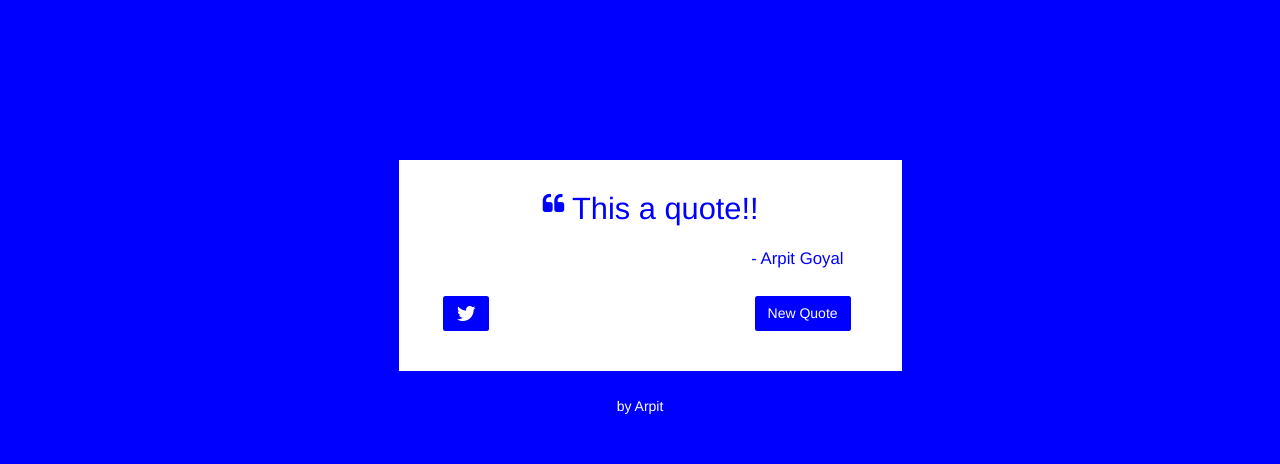
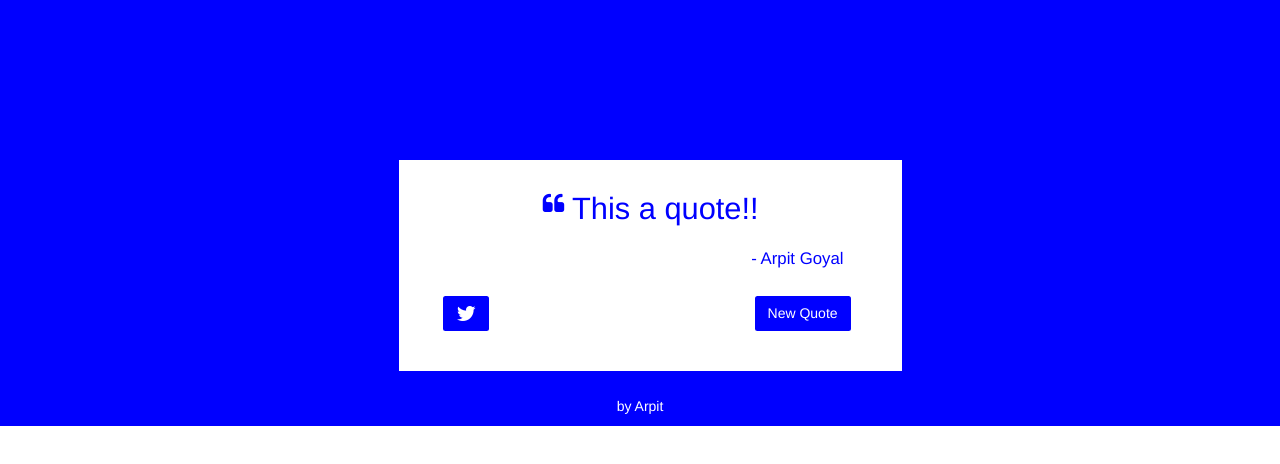
Before and after one commit to arpitgo4/Random-Quote-Machine, a React app: page / in a window 1280 px wide. Built offline with nearby package versions, Linux system fonts and the light colour scheme.

Commit message:
height 100% style removed from html tag

```diff
--- a/src/style.css
+++ b/src/style.css
@@ -1,4 +1,4 @@
-html, body, #react-app {
+body, #react-app {
 	height: 100%;
 }
 
```
